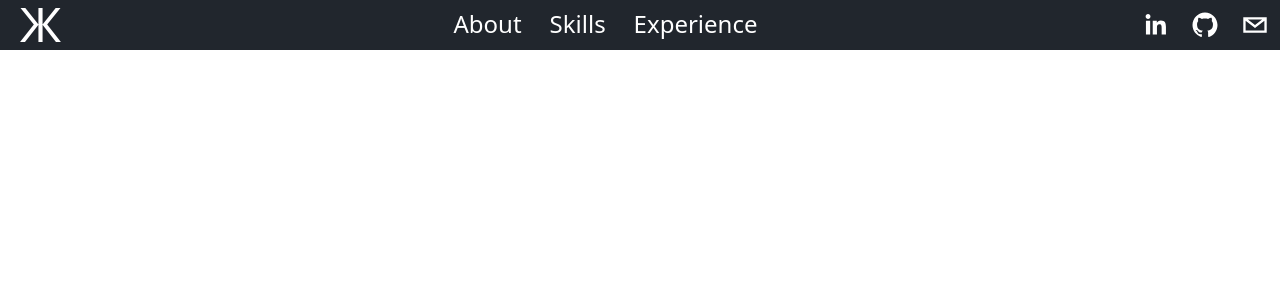
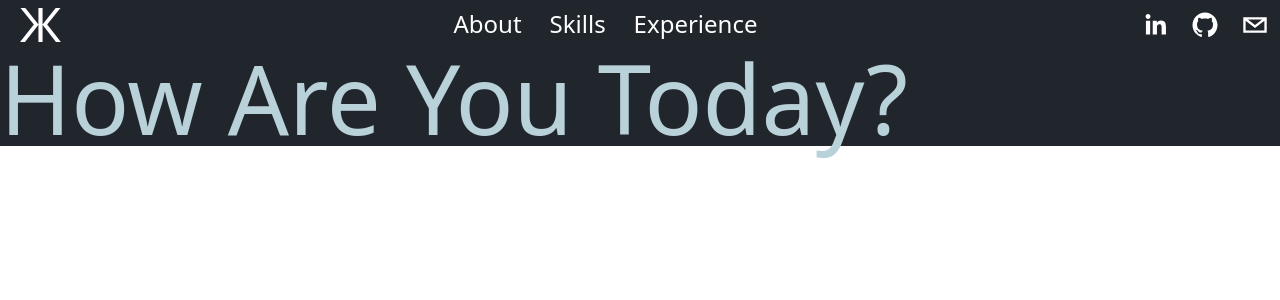
Before and after one commit to Zhuk314/portfolio_v3.0, a Next.js app: page / in a window 1280 px wide. Shown: the top 300 px of the page. Built offline with nearby package versions, Linux system fonts and the light colour scheme.

Commit message:
Added main text on page and animate it with react-simple-typewriter

```diff
--- a/components/Welcome.tsx
+++ b/components/Welcome.tsx
@@ -2,5 +2,14 @@ import React from "react";
 import { Cursor, useTypewriter } from "react-simple-typewriter";
 
 export const Welcome: React.FC = () => {
-  return <section className="bg-backgroundPrimary"></section>;
+  const [text, count] = useTypewriter({
+    words: ["Welcome!!!", "How Are You Today?", "Would You Like Some Coffee?"],
+    loop: true,
+    delaySpeed: 2000,
+  });
+  return (
+    <section className="bg-backgroundPrimary">
+      <h1 className="text-4xl md:text-8xl text-textPrimary">{text}</h1>
+    </section>
+  );
 };
--- a/tailwind.config.js
+++ b/tailwind.config.js
@@ -9,6 +9,7 @@ module.exports = {
       colors: {
         backgroundPrimary: "#21262D",
         white: "#FFFFFF",
+        textPrimary: "#B9D1D9",
       },
     },
   },
```
